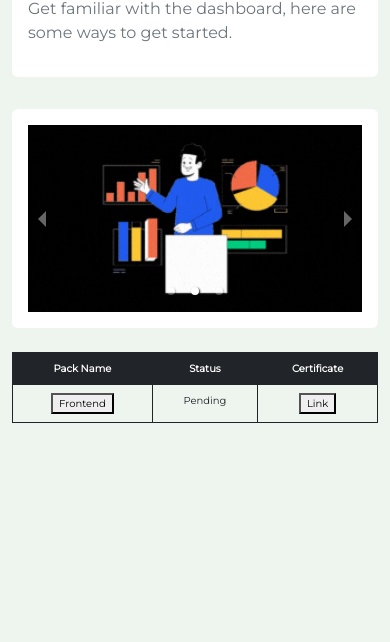
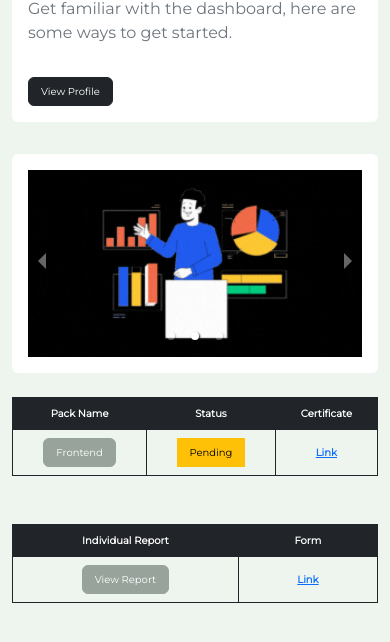
Before and after one commit to TheNewC0der-24/Student-Panel, a React (Create React App) app: page / in a window 390 px wide. Shown: the part 482-1124 px from the top of the page. Before the commit the page ends 1001 px from the top, so only its background shows below. Built offline with nearby package versions, Linux system fonts and the light colour scheme.

Commit message:
26-08-2022

```diff
--- a/src/components/Dashboard/Dashboard.jsx
+++ b/src/components/Dashboard/Dashboard.jsx
@@ -5,42 +5,33 @@ import img1 from '../../assets/Images/img-1.gif';
 import img2 from '../../assets/Images/img-2.gif';
 import img3 from '../../assets/Images/img-3.gif';
 
-import { useNavigate } from 'react-router-dom';
+import { Link } from 'react-router-dom';
 
 import "react-responsive-carousel/lib/styles/carousel.min.css";
 import { Carousel } from 'react-responsive-carousel';
 
 import { SiHomebrew } from 'react-icons/si';
+import PackName from '../Modal/PackName';
 
 const Dashboard = () => {
 
-    const navigate = useNavigate();
 
     return (
         <>
+            <style>
+                {`
+                    .button {
+                         border-radius: 0;
+                    }
+                `}
+            </style>
             <div className="container my-5">
                 <div className="row mb-4">
                     <div className="col-md-7 m-auto">
-                        {/* <div className={`${styles.card} card h-100`}>
-                            <div className="card-body">
-                                <div className={`${styles.row} row`}>
-                                    <div className="col-md-6 text-white">
-                                        <h3>
-                                            <SiHomebrew />
-                                        </h3>
-                                        <h3 className='card-title'>Welcome, Username!</h3>
-                                        <p className='text-white'>Get familiar with the dashboard, here are some ways to get started.</p>
-                                    </div>
-                                    <div className="col-md-6 my-3">
-                                        <img className={`${styles.img} img-fluid d-flex justify-content-center mx-auto`} src={dashboard} width={250} alt="dashboard" />
-                                    </div>
-                                </div>
-                            </div>
-                        </div> */}
                         <div className={`${styles.card} card h-100`}>
                             <div className="row g-0">
                                 <div className="col-md-4">
-                                    <img src="https://gravatar.com/avatar/21396bf8a2c260311eaca86416ef5db7?s=400&d=mp&r=x" className="img-fluid p-3 rounded-circle" alt="image" />
+                                    <img src="https://gravatar.com/avatar/21396bf8a2c260311eaca86416ef5db7?s=400&d=mp&r=x" className="img-fluid p-3 rounded-circle d-flex justify-content-center mx-auto" alt="profileImage" />
                                 </div>
                                 <div className="col-md-8">
                                     <div className="card-body">
@@ -49,6 +40,9 @@ const Dashboard = () => {
                                         </h3>
                                         <h3 className='card-title'>Welcome, Username!</h3>
                                         <p>Get familiar with the dashboard, here are some ways to get started.</p>
+                                        <Link to="/profile">
+                                            <button className='btn btn-dark mt-3'>View Profile</button>
+                                        </Link>
                                     </div>
                                 </div>
                             </div>
@@ -79,25 +73,29 @@ const Dashboard = () => {
                         </div>
                     </div>
                 </div>
-                <div className="d-grid col-md-6 mx-auto">
+                <div className="row">
+                    <div className="col-md-6">
                         <table className="table table-bordered border-dark text-center mb-5">
                             <thead className='bg-dark text-white'>
                                 <tr>
                                     <th scope="col">Pack Name</th>
                                     <th scope="col">Status</th>
-                                {/* <th scope="col">Individual Report</th> */}
                                     <th scope="col">Certificate</th>
-                                {/* <th scope="col">Form</th> */}
                                 </tr>
                             </thead>
                             <tbody>
                                 <tr>
                                     <td>
-                                    <button>Frontend</button></td>
-                                <td>Pending</td>
+                                        <button className='btn btn-dark' data-bs-toggle="modal" data-bs-target="#packModal" style={{ backgroundColor: "#97a39b", borderColor: "#97a39b" }}>Frontend</button>
+                                    </td>
                                     <td>
-                                    <button>
+                                        <button className='btn btn-warning button'>Pending</button>
+                                    </td>
+                                    <td>
+                                        <button className='btn btn-link fw-bold'>
+                                            <Link to='/certificate'>
                                                 Link
+                                            </Link>
                                         </button>
                                     </td>
                                     {/* <td>View Certificate</td>
@@ -106,15 +104,35 @@ const Dashboard = () => {
                             </tbody>
                         </table>
                     </div>
-
-                {/* <h5>What can you do today?</h5>
-                <div className="d-flex flex-wrap gap-2 mt-3">
-                    <button onClick={() => navigate('/create')} className='btn btn-dark'>Create Interaction</button>
-                    <button onClick={() => navigate('/interaction')} className='btn btn-dark'>View Interaction</button>
-                    <button onClick={() => navigate('/viewReport')} className='btn btn-dark'>View Candidate Reports</button>
-                    <button onClick={() => navigate('/teams')} className='btn btn-dark'>Teams</button>
-                </div> */}
+                    <div className="col-md-6">
+                        <table className="table table-bordered border-dark text-center mb-5">
+                            <thead className='bg-dark text-white'>
+                                <tr>
+                                    <th scope="col">Individual Report</th>
+                                    <th scope="col">Form</th>
+                                </tr>
+                            </thead>
+                            <tbody>
+                                <tr>
+                                    <td>
+                                        <Link to='/report'>
+                                            <button className='btn btn-dark' style={{ backgroundColor: "#97a39b", borderColor: "#97a39b" }}>View Report</button>
+                                        </Link>
+                                    </td>
+                                    <td>
+                                        <button type='button' className='btn btn-link fw-bold'>
+                                            <Link to='/form'>
+                                                Link
+                                            </Link>
+                                        </button>
+                                    </td>
+                                </tr>
+                            </tbody>
+                        </table>
                     </div>
+                </div>
+            </div>
+            <PackName />
         </>
     )
 }
--- a/src/components/Dashboard/Dashboard.module.css
+++ b/src/components/Dashboard/Dashboard.module.css
@@ -32,7 +32,8 @@
 @media (max-width: 450px) {
 
     th,
-    td {
+    td,
+    button {
         font-size: x-small !important;
     }
 }
@@ -40,7 +41,8 @@
 @media (max-width: 330px) {
 
     th,
-    td {
+    td,
+    button {
         font-size: xx-small !important;
     }
 }
--- a/src/components/Modal/PackName.jsx
+++ b/src/components/Modal/PackName.jsx
@@ -2,7 +2,32 @@ import React from 'react';
 
 const PackName = () => {
     return (
-        <div>PackName</div>
+        <>
+            <div className="modal fade" id="packModal" tabIndex="-1" aria-labelledby="exampleModalLabel" aria-hidden="true">
+                <div className="modal-dialog">
+                    <div className="modal-content">
+                        <div className="modal-header">
+                            <h5>Pack Details</h5>
+                            <button type="button" className="btn-close" data-bs-dismiss="modal" aria-label="Close"></button>
+                        </div>
+                        <div className="modal-body">
+                            <div className='card border-0 bg-light'>
+                                <div className="card-body">
+                                    <h6>Pack Name : pack name</h6>
+                                    <h6>Pack ID : pack id</h6>
+                                    <h6>Associated Test ID : associated test id</h6>
+                                    <h6>Corresponding Title : corresponding title</h6>
+                                </div>
+                            </div>
+                        </div>
+                        <div className="modal-footer">
+                            <button type="button" className="btn btn-outline-secondary" data-bs-dismiss="modal">Close</button>
+                            <button type="button" className="btn btn-dark">Save changes</button>
+                        </div>
+                    </div>
+                </div>
+            </div>
+        </>
     )
 }
 
--- a/src/components/Navbar/Navbar.jsx
+++ b/src/components/Navbar/Navbar.jsx
@@ -1,8 +1,8 @@
 import React, { useState } from 'react';
-import { Link, NavLink, useNavigate } from 'react-router-dom';
+import { Link, useNavigate } from 'react-router-dom';
 import styles from './Navbar.module.css';
 
-import { FaBars, FaSearch, FaTimes } from 'react-icons/fa';
+import { FaBars, FaTimes } from 'react-icons/fa';
 
 const Navbar = () => {
 
```
Lines whose indentation alone changed are shown as unchanged.
